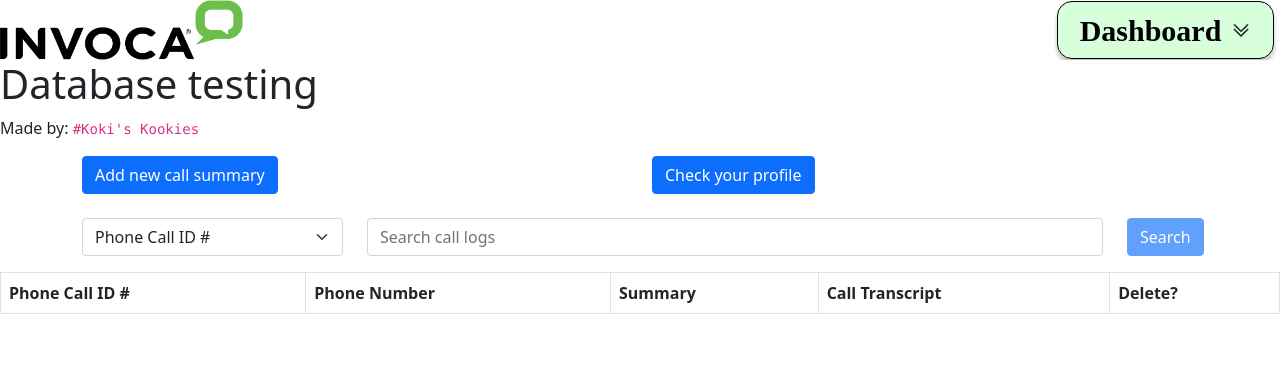
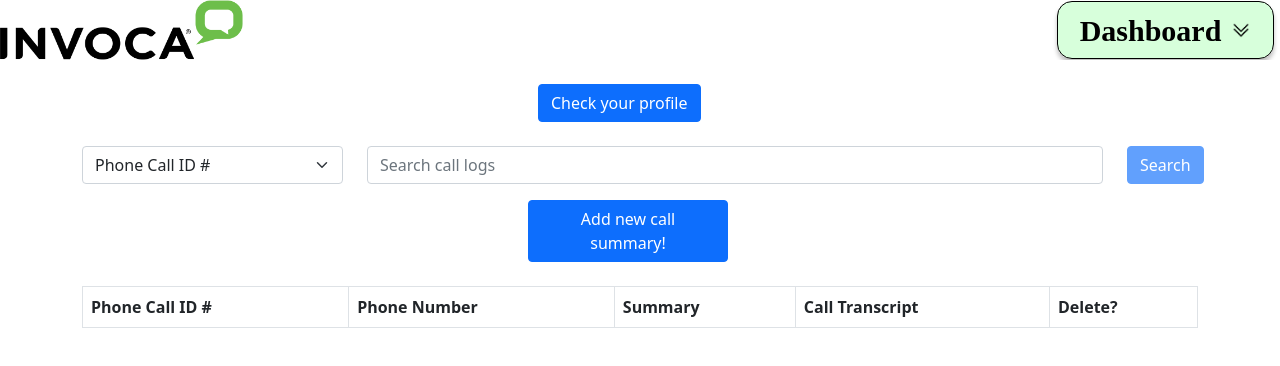
Before and after one commit to cs189-invoca-capstone/cs189_invoca, a React (Create React App) app in the folder client/: page / in a window 1280 px wide. Both pictures are taken after a click on the element 121 px from the left and 30 px from the top of the page. Shown: the top 366 px of the page. Built offline with nearby package versions, Linux system fonts and the light colour scheme.

Commit message:
bx - fixed table and submit form a little bit - still looks ugly

```diff
--- a/client/src/Components/CallTable/CallTable.jsx
+++ b/client/src/Components/CallTable/CallTable.jsx
@@ -153,32 +153,28 @@
     }
 
     return (
-        <div>
-            <h1>Database testing</h1>
-            <p className="card-description">Made by: <code>#Koki's Kookies</code> </p>
-            <div>
         <Container>
+            <br>
+            </br>
             <Row>
-                        <Col>
-                            <Button variant="primary" onClick = {() => props.handleRouteChange('add-new')} href="">
-                                Add new call summary
-                            </Button>
-                        </Col>
-                        <Col>
+                <Col sm></Col>
+                <Col sm></Col>
+                <Col xs={true}>
                     <Button variant="primary" onClick = {() => props.handleRouteChange('profile')} href="">
                         Check your profile
                     </Button>
                 </Col>
+                <Col sm></Col>
+                <Col sm></Col>
             </Row>
-                </Container>
-            </div>
+
             <br>
             </br>
-            <div>
-            <Container>
+            <Row>
                 <Form className="mb-3">
                     <Row>
-                        <Form.Group as={Col} xs={3}>
+                        <Col lg={3}>
+                            <Form.Group>
                                 <Form.Select name="choice" value={choice} onChange={handleDropdownChange}>
                                     <option value="_id">Phone Call ID #</option>
                                     <option value="phoneNumber">Phone Number</option>
@@ -187,10 +183,14 @@
                                     <option value="sentimentAnalysis">Sentiment</option>
                                 </Form.Select>
                             </Form.Group>
-                        <Form.Group as={Col} xs={8}>
+                        </Col>
+                        <Col lg={8}>
+                            <Form.Group>
                                 <Form.Control type="text" placeholder="Search call logs" name="search"  value={searchText} onChange={handleTextChange}/>
                             </Form.Group>
-                        <Form.Group as={Col} xs={1}>
+                        </Col>
+                        <Col lg={1}>
+                            <Form.Group>
                                 {showAllLogs
                                 ? <Button variant="outline-secondary" onClick={getLogs}>
                                     Return
@@ -201,10 +201,25 @@
                                     Search
                                     </Button> }
                             </Form.Group>
+                        </Col>
                     </Row>
                 </Form>
-            </Container>
-            </div>
+                <Row>
+                    <Col sm></Col>
+                    <Col sm></Col>
+                    <Col>
+                        <Button variant="primary" onClick = {() => props.handleRouteChange('add-new')} href="">
+                            Add new call summary!
+                        </Button>
+                    </Col>
+                    <Col sm></Col>
+                    <Col sm></Col>
+                </Row>
+            </Row>
+            <br>
+            </br>
+
+            <Row>
             <div>
                 <table data-testid="display-table" className="table table-hover table-bordered">
                     <thead>
@@ -221,9 +236,8 @@
                     </tbody>
                 </table>
             </div>
+            </Row>
 
-
-            {/* modal for database */}
             <Modal size="lg" show={show} onHide={handleClose} info={tableData} scrollable={true}>
                 <Modal.Header closeButton>
                     <Modal.Title>
@@ -248,6 +262,6 @@
                 <Button variant="secondary" onClick={handleClose}> Close </Button>
                 </Modal.Footer>
             </Modal>
-        </div>
+        </Container>
     )
 }
--- a/client/src/Components/SubmitForm/SubmitForm.jsx
+++ b/client/src/Components/SubmitForm/SubmitForm.jsx
@@ -1,6 +1,9 @@
 import React, { useState } from 'react';
 import {Button, Form} from 'react-bootstrap';
 import axios from 'axios';
+import Container from 'react-bootstrap/Container'
+import Row from 'react-bootstrap/Row'
+import Col from 'react-bootstrap/Col'
 
 export default function SubmitForm(props) {
     const [inputs, setInputs] = useState({});
@@ -37,9 +40,10 @@
     }
 
     return (
-        <>
-        <div>
+        <Container>
+        <Row>
         <Form onSubmit={handleSubmit} id="submit-form">
+            <Row>
             <Form.Group className="mb-3">
             <Form.Label>Phone Number</Form.Label>
             <Form.Control type="text" name="phoneNumber" value={inputs.phoneNumber} onChange={handleChange} placeholder="Enter phone number" />
@@ -63,17 +67,26 @@
             </Form.Text>
             </Form.Group>
 
-            <Button variant="primary" type="submit" disabled={!inputs.phoneNumber || !inputs.entireCall || !inputs.callSummary || !inputs.sentimentAnalysis}>
-                Submit
-            </Button>
+            </Row>
+            <Row>
+                <Col sm></Col>
+                <Col sm></Col>
+                <Col>
+                    <Button variant="primary" type="submit" disabled={!inputs.phoneNumber || !inputs.entireCall || !inputs.callSummary || !inputs.sentimentAnalysis}>
+                        Submit
+                    </Button>
+                </Col>
+                <Col sm></Col>
+                <Col sm></Col>
+            </Row>
         </Form>
-        </div>
+        </Row>
         <br></br>
-        <div>
+        <Row>
             <Button variant="secondary" onClick = {() => props.handleRouteChange('home')} href="">
                 Exit
             </Button>
-        </div>
-        </>
+        </Row>
+        </Container>
     )
 }
```
Lines whose indentation alone changed are shown as unchanged.
